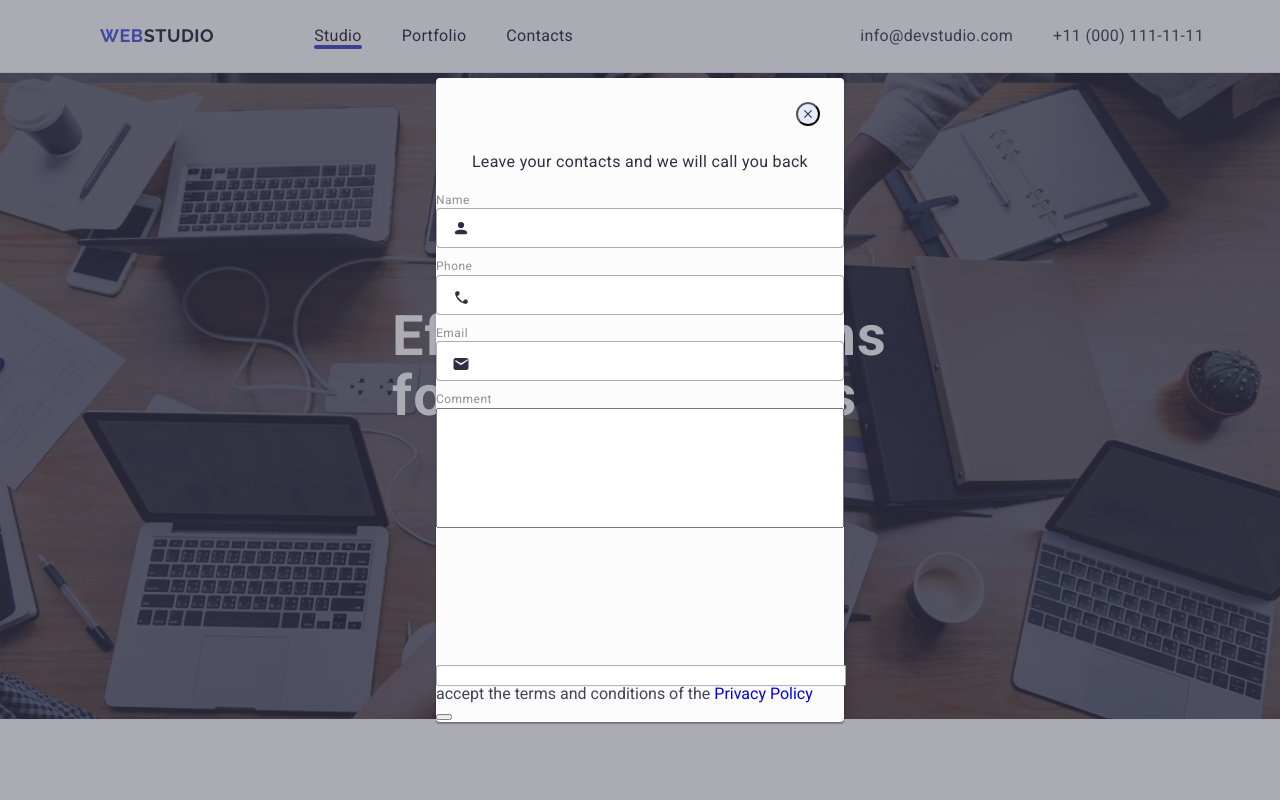
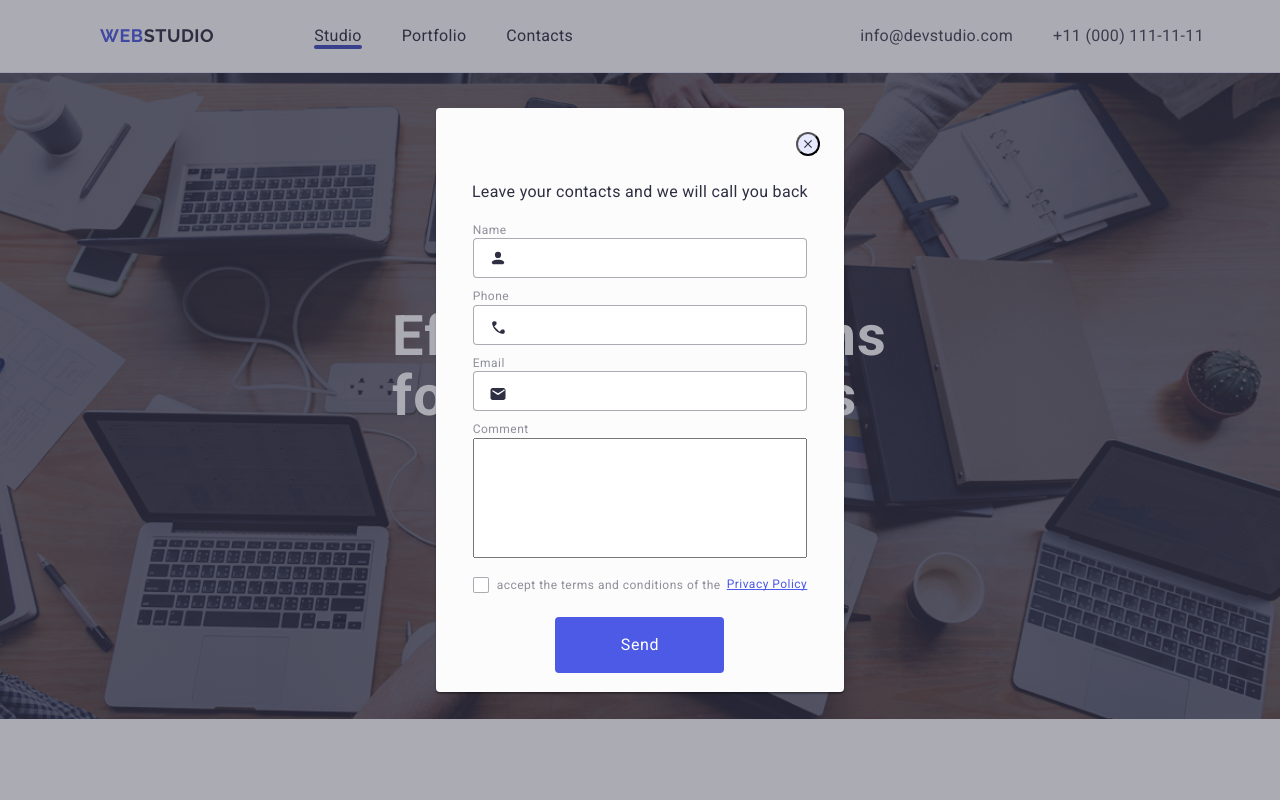
Before and after one commit to kostia-chernishevich/goit-markup-hw-05, a plain HTML site: page index.html in a window 1280 px wide. Shown: the top 800 px of the page. Drawn offline with nearby package versions, Linux system fonts and the light colour scheme.

Commit message:
add index file

```diff
--- a/css/styles.css
+++ b/css/styles.css
@@ -614,7 +614,16 @@ footer {
 .backdrop:not(.is-open) .modal {
   transform: translate(-50%, -100%) scale(1.5);
 }
+.form-container-modal {
+  display: flex;
+  flex-direction: column;
+  align-items: center;
+  justify-content: center;
+}
 .form-modal {
+  display: flex;
+  flex-direction: column;
+  max-width: 360px;
 }
 .container-label {
   margin-bottom: 8px;
@@ -665,10 +674,13 @@ footer {
   letter-spacing: 0.04em;
   color: #8e8f99;
 }
+.container-comment {
+  margin-bottom: 16px;
+}
 .container-icon {
   position: relative;
 }
-.model-input {
+.modal-input {
   border: 1px solid rgba(46, 47, 66, 0.4);
   border-radius: 4px;
   width: 100%;
@@ -705,6 +717,18 @@ footer {
 .textarea-moodal ::placeholder {
   color: rgba(46, 47, 66, 0.4);
 }
+.container-checkbox {
+  margin-bottom: 24px;
+}
+.label-checkbox {
+  display: flex;
+  align-items: center;
+  font-weight: 400;
+  font-size: 12px;
+  line-height: 1.16667;
+  letter-spacing: 0.04em;
+  color: #8e8f99;
+}
 .real-checkbox {
   position: absolute;
   white-space: nowrap;
@@ -718,10 +742,29 @@ footer {
   margin: -1px;
 }
 .custom-checkbox {
-  width: 16px;
-  height: 16px;
   border-radius: 2px;
   border: 1px solid rgba(46, 47, 66, 0.4);
   background-color: #ffffff;
   margin-right: 8px;
+  width: 16px;
+  height: 16px;
+  display: flex;
+  align-items: center;
+  justify-content: center;
 }
+.custom-checkbox:checked {
+  background-color: #404bbf;
+}
+.custom-checkbox:checked :first-child {
+  fill: #f4f4fd;
+}
+.checkbox-icon {
+  fill: transparent;
+}
+.privacy-link {
+  line-height: 1.3;
+  text-decoration: underline;
+  text-decoration-skip-ink: none;
+  color: #4d5ae5;
+  margin-left: 6px;
+}
--- a/index.html
+++ b/index.html
@@ -510,6 +510,7 @@
             <use href="./images/icons.svg#icon-close-blacksvg"></use>
           </svg>
         </button>
+        <div class="form-container-modal">
           <p class="modal-text">Leave your contacts and we will call you back</p>
           <form name="form_modal" class="form-modal">
             <div class="container-label">
@@ -520,7 +521,7 @@
                     type="text"
                     id="name-form"
                     name="model_form_name"
-                  class="model-input"
+                    class="modal-input"
                   />
                   <svg class="icon-form-modal" width="18" height="18">
                     <use href="./images/icons.svg#icon-personsvg"></use>
@@ -536,7 +537,7 @@
                     type="tel"
                     id="tel-form"
                     name="model_form_phone"
-                  class="model-input"
+                    class="modal-input"
                   />
                   <svg class="icon-form-modal" width="18" height="24">
                     <use href="./images/icons.svg#icon-phonesvg"></use>
@@ -552,7 +553,7 @@
                     type="email"
                     id="email-form"
                     name="model_form_email"
-                  class="model-input"
+                    class="modal-input"
                   />
                   <svg class="icon-form-modal" width="18" height="24">
                     <use href="./images/icons.svg#icon-emailsvg"></use>
@@ -576,22 +577,23 @@
               </div>
                <div class="container-checkbox">
                  <input type="checkbox" class="real-checkbox" id="privacy" name="form_privacy" />
-                <label for="privacy">
+                  <label for="privacy" class="label-checkbox">
 
                   <span class="custom-checkbox">
-                  <svg class="checkbox-icon" width="" height="">
-                    <use href=""></use>
+                    <svg class="checkbox-icon" width="10" height="8">
+                      <use href="./images/icons.svg#icon-checkedsvg"></use>
                     </svg> </span> accept
                   the terms and conditions of the
                   <a href="#" class="privacy-link">Privacy Policy</a>
                  </label>
                </div>
               <div>
-              <button type="submit"></button>
+                <button type="submit" class="button-send main-button">Send</button>
               </div>
             </label>
           </form>
         </div>
       </div>
+    </div>
   </body>
 </html>
```
Lines whose indentation alone changed are shown as unchanged.
